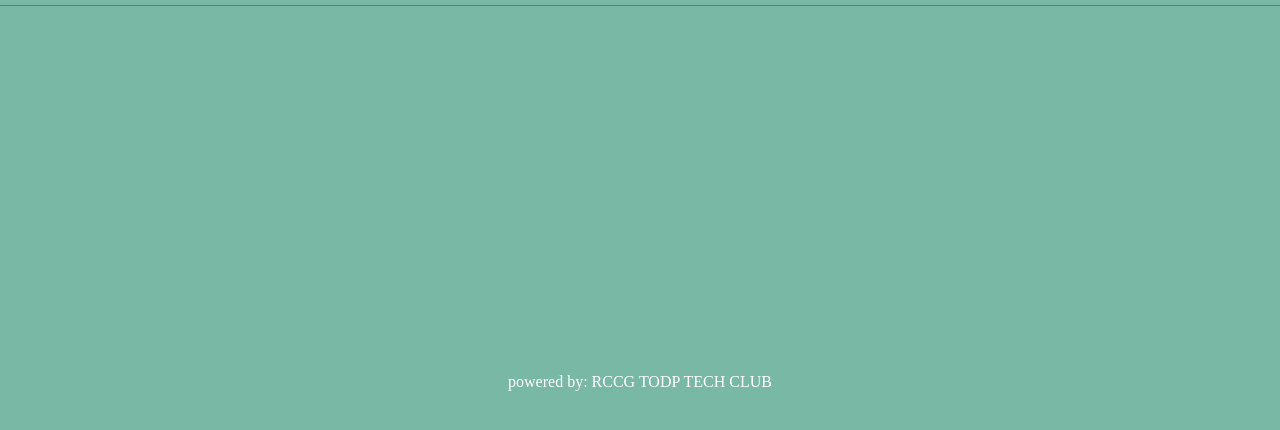
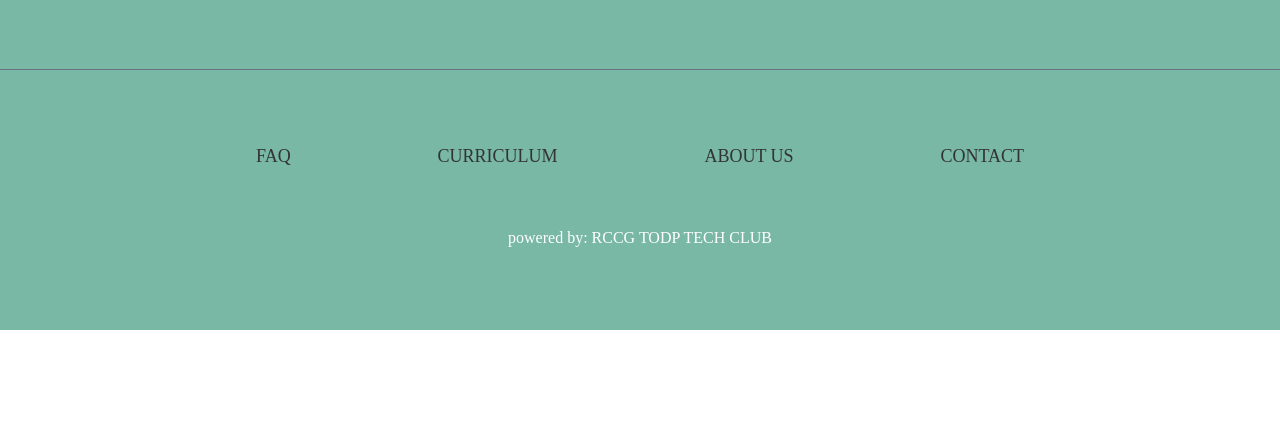
Before and after one commit to godstimedev/techclub-landing-page, a React (Create React App) app: page / in a window 1280 px wide. Shown: the part 2960-3390 px from the top of the page. After the commit the page ends 3290 px from the top, so only its background shows below. Built offline with nearby package versions, Linux system fonts and the light colour scheme.

Commit message:
clean up

```diff
--- a/src/components/Cta.jsx
+++ b/src/components/Cta.jsx
@@ -10,16 +10,16 @@ function Cta() {
     <div className=" w-full bg-[#78b8a4] px-2 md:px-[4rem]  border-b border-gray-500">
       <div
         data-aos="fade-in"
-        className="lg:flex lg:items-center lg:justify-between w-full mx-auto py-12 px-4 sm:px-6 lg:py-16 lg:px-8 z-20"
+        className="md:grid md:items-center gap-4 place-items-center w-full mx-auto py-8 md:py-10 "
       >
         <h2 className="text-3xl font-extrabold text-[#333]  sm:text-4xl">
-          <span className="block">Gain Skills to enter</span>
-          <span className="block text-[#F2DB77]">
+          <span className="block text-center">Gain Skills to enter</span>
+          <span className="block text-center text-[#F2DB77]">
             High-earning and Flexible Careers.
           </span>
         </h2>
-        <div className="lg:mt-0 lg:flex-shrink-0">
-          <div className="mt-2 md:mt-0 inline-flex rounded-md shadow">
+        <div className="text-center">
+          <div className="mt-3 md:mt-0 inline-flex  rounded-md shadow">
             <Link to="registration">
               <button
                 type="button"
--- a/src/components/Footer.jsx
+++ b/src/components/Footer.jsx
@@ -1,103 +1,45 @@
 import React from "react";
-import AOS from "aos";
-import "aos/dist/aos.css"; // You can also use <link> for styles
-// ..
-AOS.init();
 
 function Footer() {
   return (
-    <footer className="h-[70vh] bg-[#78B8A4]  pt-4 pb-8 xl:pt-8">
-      <div className="max-w-screen-lg xl:max-w-screen-xl  mx-auto px-4 sm:px-6 md:px-8 text-[#333] mt-[5rem]">
-        <ul
-          data-aos="fade-up"
-          className="text-lg font-light pb-4 flex flex-wrap justify-center"
+    <footer className=" bg-[#78B8A4]  pt-4 pb-8 ">
+      <div className="max-w-screen-lg xl:max-w-screen-xl  mx-auto px-4 sm:px-6 md:px-8 text-[#333] my-[3rem]">
+        <div class="max-w-screen-xl mx-auto px-4">
+          <ul class="max-w-screen-md mx-auto text-lg font-light flex flex-wrap justify-between">
+            <li class="my-2">
+              <a
+                class="text-[#333] hover:text-[#fff] font-medium  transition-colors duration-200"
+                href="#"
               >
-          <li className="w-1/2 md:w-1/3 lg:w-1/3">
-            <div className="text-center">
-              <h2 className="text-[#333] font-bold uppercase mb-4">
-                Curriculum
-              </h2>
-              <ul>
-                <li className="mb-2  transition-colors duration-200">
-                  <a className="hover:text-[#fff]" href="#">
-                    Elements
+                FAQ
               </a>
             </li>
-                <li className="mb-2   transition-colors duration-200">
-                  <a className="hover:text-[#fff]" href="#">
-                    Forms
+            <li class="my-2">
+              <a
+                class="text-[#333] hover:text-[#fff] font-medium  transition-colors duration-200"
+                href="#"
+              >
+                CURRICULUM
               </a>
             </li>
-                <li className="mb-2  transition-colors duration-200">
-                  <a className="hover:text-[#fff]" href="#">
-                    Commerces
+            <li class="my-2">
+              <a
+                class="text-[#333] hover:text-[#fff] font-medium  transition-colors duration-200"
+                href="#"
+              >
+                ABOUT US
               </a>
             </li>
-                <li className="mb-2  transition-colors duration-200">
-                  <a className="hover:text-[#fff]" href="#">
-                    Navigation
+            <li class="my-2">
+              <a
+                class="text-[#333] hover:text-[#fff] font-medium  transition-colors duration-200"
+                href="#"
+              >
+                CONTACT
               </a>
             </li>
           </ul>
         </div>
-          </li>
-          <li className="w-1/2 md:w-1/3 lg:w-1/3">
-            <div className="text-center">
-              <h2 className="text-[#333] font-bold uppercase mb-4">Contacts</h2>
-              <ul>
-                <li className="mb-2  transition-colors duration-200">
-                  <a className="hover:text-[#fff]" href="#">
-                    Elements
-                  </a>
-                </li>
-                <li className="mb-2   transition-colors duration-200">
-                  <a className="hover:text-[#fff]" href="#">
-                    Forms
-                  </a>
-                </li>
-                <li className="mb-2  transition-colors duration-200">
-                  <a className="hover:text-[#fff]" href="#">
-                    Commerces
-                  </a>
-                </li>
-                <li className="mb-2  transition-colors duration-200">
-                  <a className="hover:text-[#fff]" href="#">
-                    Navigation
-                  </a>
-                </li>
-              </ul>
-            </div>
-          </li>
-          <li className="w-1/2 md:w-1/3 lg:w-1/3">
-            <div className="text-center">
-              <h2 className="text-[#333] font-bold uppercase mb-4">
-                Customization
-              </h2>
-              <ul>
-                <li className="mb-2  transition-colors duration-200">
-                  <a className="hover:text-[#fff]" href="#">
-                    Elements
-                  </a>
-                </li>
-                <li className="mb-2   transition-colors duration-200">
-                  <a className="hover:text-[#fff]" href="#">
-                    Forms
-                  </a>
-                </li>
-                <li className="mb-2  transition-colors duration-200">
-                  <a className="hover:text-[#fff]" href="#">
-                    Commerces
-                  </a>
-                </li>
-                <li className="mb-2  transition-colors duration-200">
-                  <a className="hover:text-[#fff]" href="#">
-                    Navigation
-                  </a>
-                </li>
-              </ul>
-            </div>
-          </li>
-        </ul>
         <div className="text-center pt-10 sm:pt-12 font-medium text-white flex items-center justify-center">
           powered by: RCCG TODP TECH CLUB
         </div>
--- a/src/components/Learn.jsx
+++ b/src/components/Learn.jsx
@@ -22,7 +22,7 @@ function Learn() {
         <div className="grid place-items-center md:grid-cols-3 gap-[2rem] py-4 text-[#333]">
           <div
             data-aos="fade-down-right"
-            className="shadow-lg rounded-2xl w-64 p-4 bg-white flex flex-col items-center text-center"
+            className="shadow-lg rounded-2xl w-64 h-60 justify-center py-auto p-4 bg-white flex flex-col  items-center text-center"
           >
             <FaHtml5 size={40} className="text-[#78B8A4] inline-block" />
             <div className="w-[85%] pt-2 px-2">
@@ -32,7 +32,7 @@ function Learn() {
           </div>
           <div
             data-aos="fade-down"
-            className="shadow-lg rounded-2xl w-64 p-4 bg-white flex flex-col items-center text-center"
+            className="shadow-lg rounded-2xl w-64 h-60 justify-center p-4 bg-white flex flex-col items-center text-center"
           >
             <FaCss3Alt size={40} className="text-[#78B8A4] inline-block" />
             <div className="w-[85%] pt-2 px-2">
@@ -42,7 +42,7 @@ function Learn() {
           </div>
           <div
             data-aos="fade-down-left"
-            className="shadow-lg rounded-2xl w-64 p-4 bg-white flex flex-col items-center text-center"
+            className="shadow-lg rounded-2xl w-64 h-60 justify-center p-4 bg-white flex flex-col items-center text-center"
           >
             <SiJavascript size={40} className="text-[#78B8A4] inline-block" />
             <div className="w-[85%] pt-2 px-2">
@@ -54,22 +54,20 @@ function Learn() {
           </div>
           <div
             data-aos="fade-up-right"
-            className="shadow-lg rounded-2xl w-64 p-4 bg-white flex flex-col items-center text-center"
+            className="shadow-lg rounded-2xl w-64 h-60 justify-center p-4 bg-white flex flex-col items-center text-center"
           >
             <BiDevices size={40} className="text-[#78B8A4] inline-block" />
             <div className="w-[85%] pt-2 px-2">
-              <h4 className="text-xl font-semibold">
-                RESPONSIVE WEB DEVELOPMENT
-              </h4>
+              <h4 className="text-xl font-semibold">RESPONSIVE WEB DESIGN</h4>
               <p>
-                Design and deliver digital experiences that are accessible
-                across all devices.
+                Deliver digital experiences that are accessible across all
+                devices.
               </p>
             </div>
           </div>
           <div
             data-aos="fade-up"
-            className="shadow-lg rounded-2xl w-64 p-4 bg-white flex flex-col items-center text-center"
+            className="shadow-lg rounded-2xl w-64 h-60 justify-center p-4 bg-white flex flex-col items-center text-center"
           >
             <FaPaintBrush size={35} className="text-[#78B8A4] inline-block" />
             <div className="w-[85%] pt-2 px-2">
@@ -79,7 +77,7 @@ function Learn() {
           </div>
           <div
             data-aos="fade-up-left"
-            className="shadow-lg rounded-2xl w-64 p-4 bg-white flex flex-col items-center text-center"
+            className="shadow-lg rounded-2xl w-64 h-60 justify-center p-4 bg-white flex flex-col items-center text-center"
           >
             <FaReact size={40} className="text-[#78B8A4] inline-block" />
             <div className="w-[85%] pt-2 px-2">
```
Lines whose indentation alone changed are shown as unchanged.
